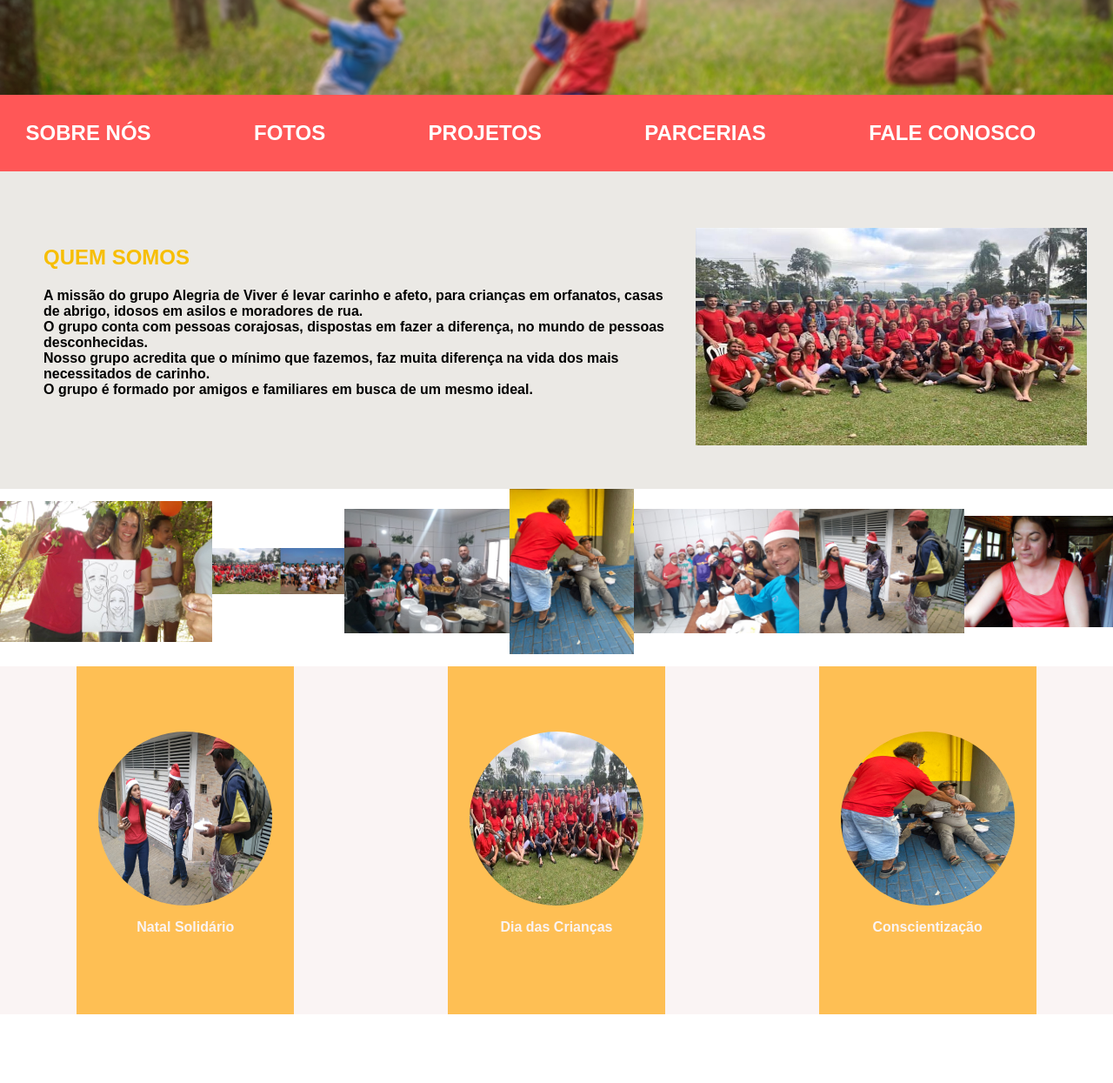
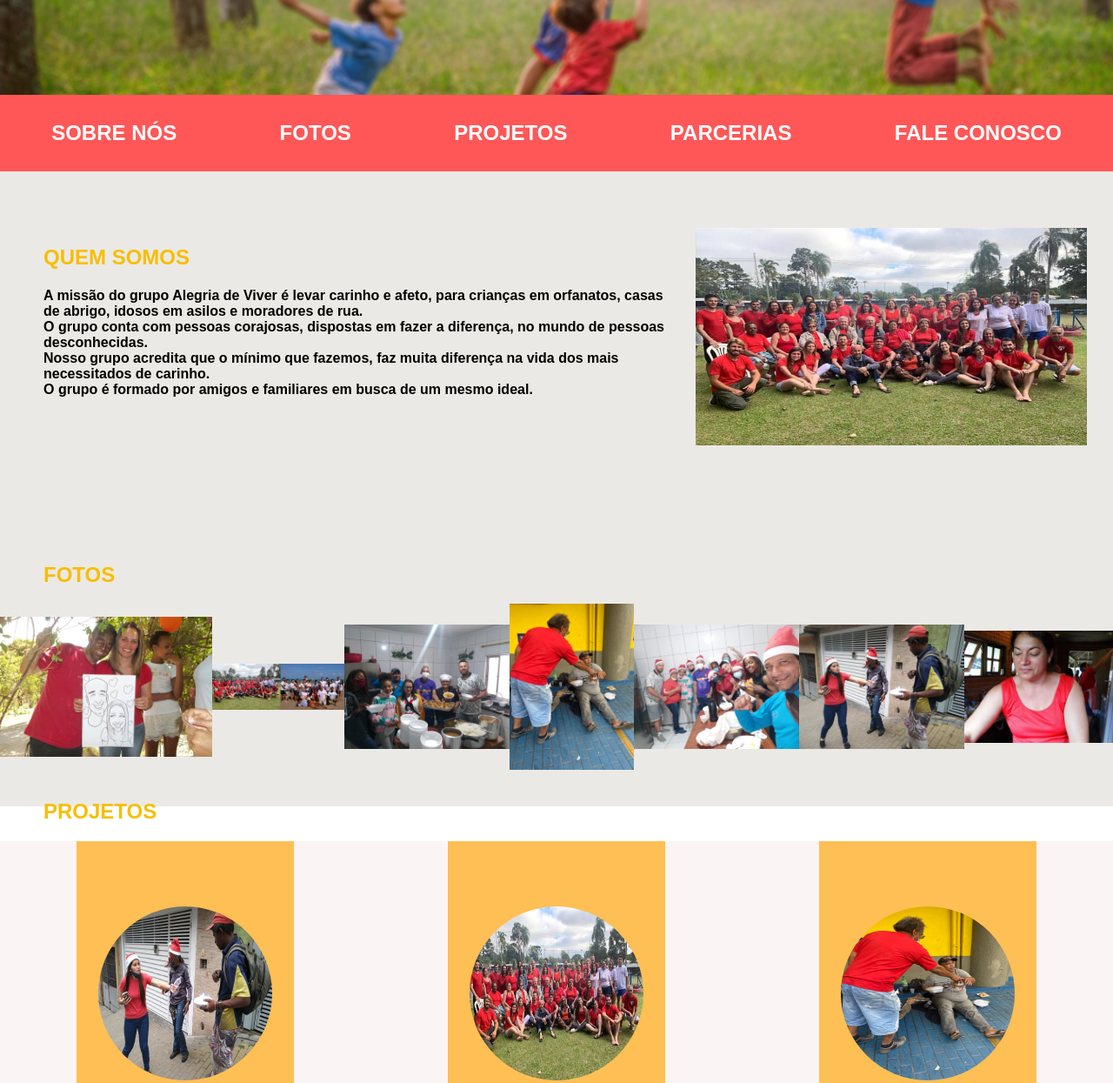
Before and after one commit to Alegriadeviver/alegriadeviver, a plain HTML site: page index.html in a window 1280 px wide. Shown: the part 340-1585 px from the top of the page at 87% size. Drawn offline with Linux system fonts and the light colour scheme.

Commit message:
Adicionado a rolagem de página

```diff
--- a/index.html
+++ b/index.html
@@ -5,7 +5,6 @@
     <meta name="viewport" content="width=device-width, initial-scale=1.0">
     <title>Alegria de Viver</title>
     <link rel="stylesheet" href="style.css">
-
 </head>
 <body>
     <div class="card">
@@ -14,25 +13,22 @@
         </div>
     </div>
     <div class="barra-superior">
-        <h2>SOBRE NÓS</h2>
-        <a href="#"></a>
-        <h2><a href="galeria.html" target="_blank">FOTOS</a></h2>
-        <a href="#"></a>
-        <h2>PROJETOS</h2>
-        <a href="#"></a>
-        <h2>PARCERIAS</h2>
-        <a href="#"></a>
-        <h2>FALE CONOSCO</h2>
-        <a href="#"></a>
+        <h2><a href="#quem-somos">SOBRE NÓS</a></h2>
+        <h2><a href="#fotos">FOTOS</a></h2>
+        <h2><a href="#projetos">PROJETOS</a></h2>
+        <h2><a href="#parcerias">PARCERIAS</a></h2>
+        <h2><a href="#fale-conosco">FALE CONOSCO</a></h2>
     </div>
-    <div class ="container_imgtext">
-        <div class ="class_h3">
+    <div class="container_imgtext" id="quem-somos">
+        <div class="class_h3">
             <h2 id="h2_text">QUEM SOMOS</h2>
-            <h4>A missão do grupo Alegria de Viver é levar carinho e afeto, para crianças em orfanatos, casas de abrigo, idosos em asilos e moradores de rua. <br>O grupo conta com pessoas corajosas, dispostas em fazer a diferença, no mundo de pessoas desconhecidas. <br>Nosso grupo acredita que o mínimo que fazemos, faz muita diferença na vida dos mais necessitados de carinho. <br>O grupo é formado por amigos e familiares em busca de um mesmo ideal.
-            </h4>
+            <h4>A missão do grupo Alegria de Viver é levar carinho e afeto, para crianças em orfanatos, casas de abrigo, idosos em asilos e moradores de rua. <br>O grupo conta com pessoas corajosas, dispostas em fazer a diferença, no mundo de pessoas desconhecidas. <br>Nosso grupo acredita que o mínimo que fazemos, faz muita diferença na vida dos mais necessitados de carinho. <br>O grupo é formado por amigos e familiares em busca de um mesmo ideal.</h4>
         </div>
         <div class="img_text"><img src="img/galeriaFotos/img1.jpg" id="imagemtexto"></div>
     </div>
+    <div class="container_imgtext" id="fotos">
+        <div class="class_h3">
+            <h2 id="h2_text">FOTOS</h2>
 
     <div class="gallery">
                 <div class="thumbnail">
@@ -71,6 +67,8 @@
                     </a>
                 </div>
     </div>
+    <div class="class_h3" id="projetos">
+        <h2 id="h2_text">PROJETOS</h2>
 
             <div class="conteiner_parteProjeto">
                 <div class="card1">
@@ -97,11 +95,14 @@
                     <p>Conscientização</p>
                 </div>
     </div>
+</div>
+    <div class="class_h3" id="parcerias">
+        <h2 id="h2_text">PARCERIAS</h2>
 
         </div>
 
 
-    <div class="container_forms">
+        <div class="container_forms" id="fale-conosco">
         <h2 id="h2_forms">Fale conosco</h2>
 
         <div class="nome_telf">
```
Lines whose indentation alone changed are shown as unchanged.
